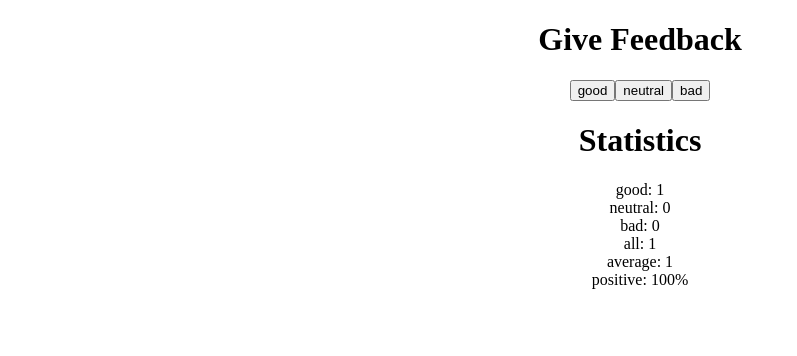
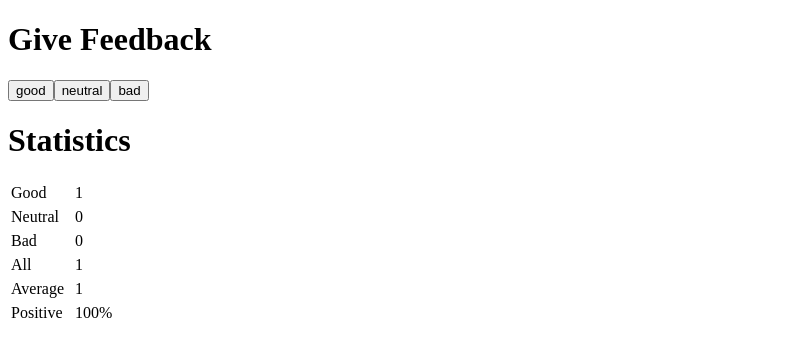
Before and after one commit to stern9/fsopen, a React (Create React App) app in the folder part1_solutions/unicafe-app/: page / in a window 1280 px wide. Both pictures are taken after a click on the button "good". Shown: the top 356 px of the page, without its empty margins (0-797 px from the left). Built offline with nearby package versions, Linux system fonts and the light colour scheme.

Commit message:
1.11*: unicafe step6 - solution

```diff
--- a/part1_solutions/unicafe-app/src/App.js
+++ b/part1_solutions/unicafe-app/src/App.js
@@ -1,5 +1,4 @@
 import { useState } from "react";
-import "./App.css";
 import Header from "./Header";
 import Button from "./Button";
 import Statistics from "./Statistics";
@@ -15,7 +14,7 @@ const App = () => {
   const increaseBad = () => setBad(bad + 1);
 
   return (
-    <div className="App">
+    <div>
       <Header />
       <Button handleClick={increaseGood} text="good" />
       <Button handleClick={increaseNeutral} text="neutral" />
--- a/part1_solutions/unicafe-app/src/Statistic.js
+++ b/part1_solutions/unicafe-app/src/Statistic.js
@@ -1,12 +1,16 @@
 import React from "react";
 
 const Statistic = (props) => {
+  <style>{"table{border:1px solid black;}"}</style>;
   return (
-    <div>
-      <div>
-        {props.text} {props.value}
-      </div>
-    </div>
+    <table>
+      <tbody>
+        <tr>
+          <td style={{ width: 60 }}>{props.text}</td>
+          <td>{props.value}</td>
+        </tr>
+      </tbody>
+    </table>
   );
 };
 
--- a/part1_solutions/unicafe-app/src/Statistics.js
+++ b/part1_solutions/unicafe-app/src/Statistics.js
@@ -1,4 +1,3 @@
-import React from "react";
 import Statistic from "./Statistic";
 
 const Statistics = ({ good, neutral, bad }) => {
@@ -18,12 +17,12 @@ const Statistics = ({ good, neutral, bad }) => {
   return (
     <div>
       <h1>Statistics</h1>
-      <Statistic text="good:" value={good} />
-      <Statistic text="neutral:" value={neutral} />
-      <Statistic text="bad:" value={bad} />
-      <Statistic text="all:" value={addAll} />
-      <Statistic text="average:" value={averageScore} />
-      <Statistic text="positive:" value={positivePercentage} />
+      <Statistic text="Good" value={good} />
+      <Statistic text="Neutral" value={neutral} />
+      <Statistic text="Bad" value={bad} />
+      <Statistic text="All" value={addAll} />
+      <Statistic text="Average" value={averageScore} />
+      <Statistic text="Positive" value={positivePercentage} />
     </div>
   );
 };
```
